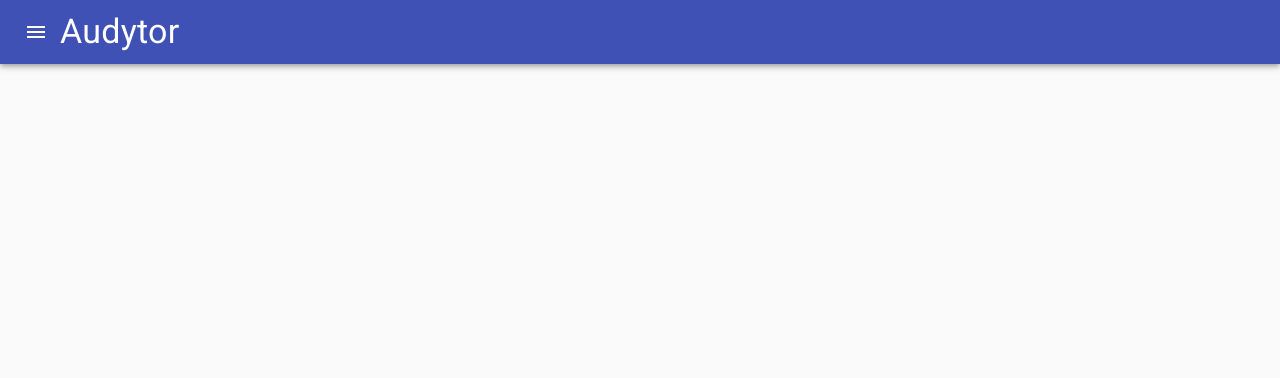
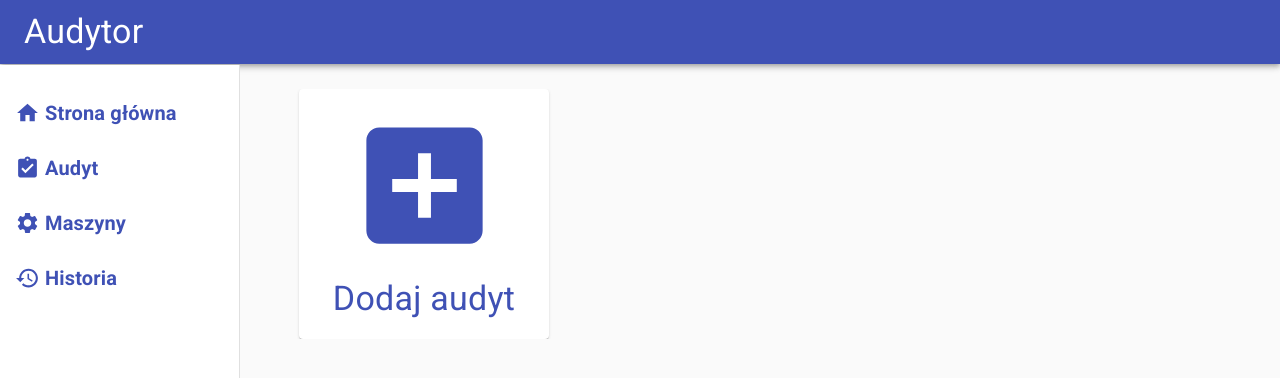
Before and after one commit to Dam-o/Audytor, a React (Create React App) app in the folder APP/app/: page / in a window 1280 px wide. Shown: the top 378 px of the page. Built offline with nearby package versions, Linux system fonts and the light colour scheme; no server answers.

Commit message:
machinsPage

```diff
--- a/APP/app/package.json
+++ b/APP/app/package.json
@@ -13,7 +13,8 @@
     "react": "^17.0.2",
     "react-dom": "^17.0.2",
     "react-router-dom": "^5.2.0",
-    "react-scripts": "4.0.3"
+    "react-scripts": "4.0.3",
+    "whatwg-fetch": "^3.6.2"
   },
   "scripts": {
     "start": "react-scripts start",
--- a/APP/app/src/App.js
+++ b/APP/app/src/App.js
@@ -4,6 +4,7 @@ import Header from "./components/Header";
 import { CssBaseline } from "@material-ui/core";
 import Audyt from "./components/Audyt";
 import History from "./components/History";
+import MachinsPage from "./components/MachinsPage";
 
 function App() {
   return (
@@ -14,6 +15,7 @@ function App() {
         <Switch>
           <Route exact path="/" component={Home} />
           <Route path="/audyt" component={Audyt} />
+          <Route path="/machins" component={MachinsPage} />
           <Route path="/history" component={History} />
         </Switch>
       </BrowserRouter>
--- a/APP/app/src/components/Audyt.js
+++ b/APP/app/src/components/Audyt.js
@@ -2,8 +2,9 @@ import React from 'react'
 
 export default function Audyt() {
     return (
-        <div>
+        <Container
+            className={classes.container}>
 
-        </div>
+        </Container>
     )
 }
--- a/APP/app/src/components/Header.js
+++ b/APP/app/src/components/Header.js
@@ -1,54 +1,27 @@
 
-import React, { useState } from 'react';
+import React from 'react';
 import AppBar from '@material-ui/core/AppBar';
 import Toolbar from '@material-ui/core/Toolbar';
 import { Typography } from '@material-ui/core';
-import IconButton from '@material-ui/core/IconButton';
-import MenuIcon from '@material-ui/icons/Menu';
 import Menu from "./Menu";
 
 
 
 
 export default function Header() {
-    const [open, setOpen] = useState(false);
-    const toggleMenu = () => {
-        setOpen(!open);
-    }
-
-
-
-
     return (
         <>
-
             <AppBar
                 position='static'
             >
                 <Toolbar>
-                    <IconButton
-                        edge="start"
-                        color="inherit"
-                        aria-label="open drawer"
-                        onClick={toggleMenu}
-                    >
-                        <MenuIcon />
-
-                    </IconButton>
                     <Typography
                         variant='h4'>
                         Audytor
                     </Typography>
                 </Toolbar>
             </AppBar>
-            {open &&
-                (
-                    <Menu />
-                )}
-
-
-
-
+            <Menu />
 
         </>
     )
--- a/APP/app/src/components/Home.js
+++ b/APP/app/src/components/Home.js
@@ -1,8 +1,54 @@
 import React from 'react';
+import { makeStyles } from '@material-ui/core';
+import { Container } from '@material-ui/core';
+import { Grid } from '@material-ui/core';
+import Widget from './Widget';
+import Machins from "./Machins";
+
+const useStyles = makeStyles(() => ({
+    content: {
+        flexGrow: 1,
+        height: '100vh',
+        overflow: 'auto',
+    },
+
+    container: {
+        width: "80%",
+        marginLeft: 275,
+        marginTop: 25,
+        overflow: 'hidden',
+    },
+
+}));
 
 const Home = () => {
+    const classes = useStyles();
     return (
-        <div></div>
+        <main
+            className={classes.content}>
+            <Container
+                fixed
+                maxWidth="lg"
+                className={classes.container}
+            >
+                <Grid
+                    container
+                >
+                    <Grid
+                        item
+                        xs={3}>
+                        <Widget />
+
+                    </Grid>
+                    <Grid
+                        item
+                        xs={9}>
+                        <Machins />
+                    </Grid>
+                </Grid>
+            </Container>
+        </main >
+
     );
 };
 
--- /dev/null
+++ b/APP/app/src/components/Machins.js
@@ -0,0 +1,40 @@
+
+import React, { useState, useEffect } from 'react';
+import SingleMachine from './SingleMachine';
+
+
+export default function Machins() {
+    const [slitter, setSlitter] = useState([]);
+
+    const url = "https://my-json-server.typicode.com/Dam-o/slitter/db";
+
+    useEffect(() => {
+        fetch(url)
+            .then(data => data.json())
+            .then(data => setSlitter(data.slitter))
+            .then(err => console.log(err))
+    })
+
+
+
+    return (
+        <>
+
+            {
+                slitter.map((item, index) => {
+                    return (
+                        <SingleMachine
+                            key={index}
+                            name={item.name}
+                            type={item.type}
+                            audit={item.lastAudit}
+                        />
+                    )
+                })
+            }
+
+        </>
+
+
+    )
+}
--- /dev/null
+++ b/APP/app/src/components/MachinsPage.js
@@ -0,0 +1,91 @@
+import React, { useState, useEffect } from 'react'
+import Container from '@material-ui/core/Container'
+import { Grid, Card, Typography } from '@material-ui/core';
+import { makeStyles } from '@material-ui/core/styles';
+import { display, height, width } from '@material-ui/system';
+
+
+const useStyles = makeStyles(() => ({
+
+    container: {
+        width: "80%",
+        marginLeft: 275,
+        marginTop: 25,
+        overflow: 'hidden',
+        display: "flex",
+        flexWrap: "wrap"
+    },
+    card: {
+        color: "#3f51b5",
+        padding: 20,
+        height: 314,
+        display: "flex",
+        flexDirection: "column",
+        justifyContent: "space-between"
+
+    }
+
+
+
+
+}));
+
+
+
+export default function MachinsPage() {
+    const [slitter, setSlitter] = useState([]);
+    const classes = useStyles();
+
+    const url = "https://my-json-server.typicode.com/Dam-o/slitter/db";
+
+    useEffect(() => {
+        fetch(url)
+            .then(data => data.json())
+            .then(data => setSlitter(data.slitter))
+            .then(err => console.log(err))
+    })
+
+
+
+
+
+    return (
+
+        <Container
+            className={classes.container}>
+            <Grid
+                container
+                spacing={3}>
+                {
+                    slitter.map((item, index) => {
+                        return (
+                            <Grid
+                                item
+                                xs={4}
+                                key={index}>
+                                <Card
+                                    className={classes.card}>
+                                    <div>
+                                        <Typography
+                                            variant="h4">{item.name}
+                                        </Typography>
+                                        <Typography
+                                            variant="subtitle1">
+                                            {item.type}
+                                        </Typography>
+                                    </div>
+                                    <Typography
+                                        variant="body1.">
+                                        Ostatni audyt:{item.lastAudit}
+                                    </Typography>
+
+                                </Card>
+                            </Grid>
+                        )
+                    })
+                }
+            </Grid>
+        </Container >
+
+    )
+}
--- a/APP/app/src/components/Menu.js
+++ b/APP/app/src/components/Menu.js
@@ -7,19 +7,17 @@ import { NavLink } from 'react-router-dom';
 import HomeIcon from '@material-ui/icons/Home';
 import AssignmentTurnedInIcon from '@material-ui/icons/AssignmentTurnedIn';
 import HistoryIcon from '@material-ui/icons/History';
-
+import SettingsIcon from '@material-ui/icons/Settings';
 
 
 const useStyles = makeStyles((theme) => ({
     drawerPaper: {
-        position: 'relative',
         whiteSpace: 'nowrap',
         width: 240,
         height: "100vh",
-        transition: theme.transitions.create('width', {
-            easing: theme.transitions.easing.sharp,
-            duration: theme.transitions.duration.enteringScreen,
-        }),
+        marginTop: 65,
+        position: "absolute"
+
     },
 
     paper: {
@@ -92,6 +90,13 @@ export default function Menu() {
                 </NavLink>
                 <NavLink
                     className={classes.listItem}
+                    to="/machins">
+                    <SettingsIcon
+                        className={classes.icon} />
+                    Maszyny
+                </NavLink>
+                <NavLink
+                    className={classes.listItem}
                     to="/history">
                     <HistoryIcon
                         className={classes.icon} />
@@ -99,6 +104,6 @@ export default function Menu() {
                 </NavLink>
             </List>
 
-        </Drawer>
+        </Drawer >
     )
 }
--- /dev/null
+++ b/APP/app/src/components/SingleMachine.js
@@ -0,0 +1,59 @@
+import React from 'react';
+import { Card, Typography } from '@material-ui/core';
+import { makeStyles, Button, Icon } from '@material-ui/core';
+import { useHistory } from 'react-router-dom';
+import SettingsIcon from '@material-ui/icons/Settings';
+
+
+const useStyles = makeStyles(() => ({
+    card: {
+        color: "#3f51b5",
+        marginBottom: 25,
+        padding: 15,
+        display: "flex",
+        justifyContent: "space-between",
+        alignItems: "center",
+        cursor: "pointer"
+    },
+    icon: {
+        fontSize: 30,
+        verticalAlign: "middle",
+        marginBottom: 8
+    }
+
+}));
+
+
+export default function SingleMachine({ name, type, lastAudit }) {
+    const classes = useStyles();
+    const history = useHistory();
+
+    return (
+        <Card
+            className={classes.card}
+            onClick={() => history.push("/machins")}>
+
+            <Typography
+                variant="h4"
+            >
+                <SettingsIcon
+                    className={classes.icon} />
+                {name}
+            </Typography>
+            <Typography
+                variant="h6">
+                Ostatni audyt: {lastAudit}
+            </Typography>
+
+            <Button
+                variant="contained"
+                color="primary"
+                className={classes.button}
+                endIcon={<Icon>send</Icon>}
+            >
+                Przejdź do
+            </Button>
+
+        </Card >
+    )
+}
--- /dev/null
+++ b/APP/app/src/components/Widget.js
@@ -0,0 +1,56 @@
+import React from 'react'
+import AddBoxIcon from '@material-ui/icons/AddBox';
+import Paper from "@material-ui/core/Paper";
+import { makeStyles } from '@material-ui/core/styles';
+import { Typography } from '@material-ui/core';
+import { useHistory } from 'react-router-dom';
+
+
+const useStyles = makeStyles(() => ({
+    paper: {
+        width: 250,
+        height: 250,
+        display: "flex",
+        flexDirection: "column",
+        justifyContent: "center",
+        alignItems: "center",
+        color: "#3f51b5",
+        cursor: "pointer"
+    },
+    icon: {
+        width: 155,
+        height: 155,
+        marginBottom: 15,
+
+
+    }
+
+}))
+
+
+const Widget = () => {
+    const classes = useStyles();
+    const history = useHistory();
+
+
+
+    return (
+        <Paper
+            onClick={() => history.push("/audit")}
+            className={classes.paper}
+
+        >
+            <AddBoxIcon
+                className={classes.icon} />
+            <Typography
+                variant="h4"
+            >
+                Dodaj audyt
+            </Typography>
+        </Paper>
+
+
+    )
+}
+
+export default Widget;
--- a/APP/app/src/scss/main.scss
+++ b/APP/app/src/scss/main.scss
@@ -2,3 +2,7 @@
     text-decoration: underline;
 
 }
+
+.makeStyles-paper:hover {
+    cursor: pointer;
+}
```
